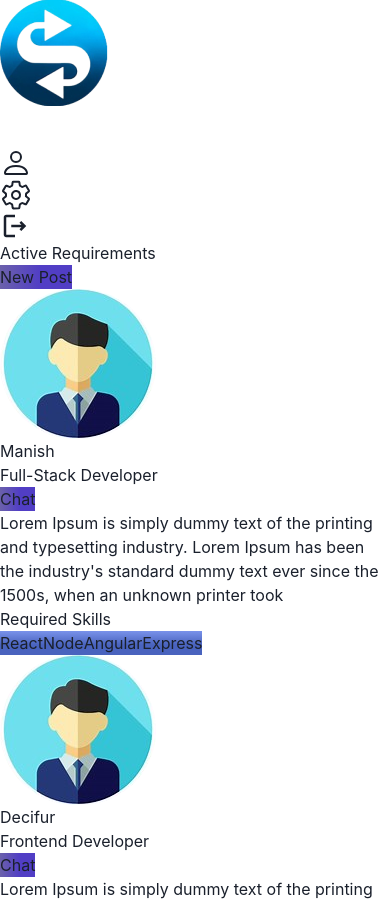
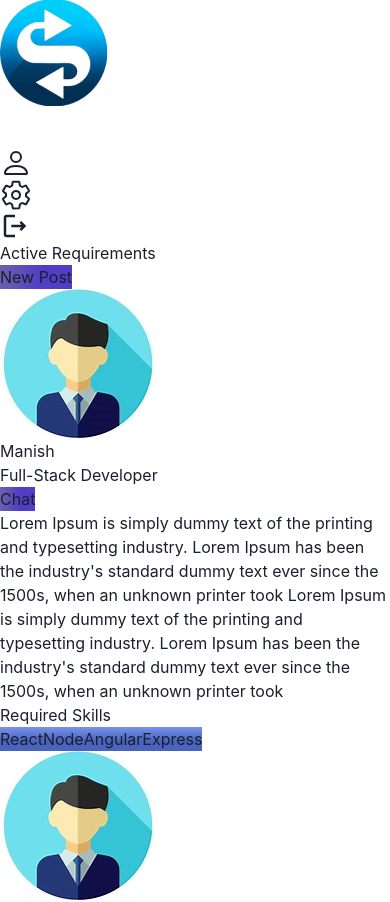
Before and after one commit to decifur/SkillSwap, a React (Vite) app: page / in a window 390 px wide. Shown: the top 902 px of the page. Built offline with nearby package versions, Linux system fonts and the light colour scheme; some icons are missing.

Commit message:
Fixed Responsiveness

```diff
--- a/src/components/HomeCards.jsx
+++ b/src/components/HomeCards.jsx
@@ -5,7 +5,7 @@
 const HomeCards = ({name, profileImg, profile, desc, skills}) => {
   return (
     <div className="flex flex-col h-[35vh] w-[52vw] bg-inherit rounded-2xl mt-[2rem] ml-12 shadow-[0px_1px_4px_#00000070] mb-5">
-      <div className="flex flex-row justify-between mt-4">
+      <div className="flex flex-row justify-between my-2">
         <div className="flex justify-start gap-3 mx-5">
           <img src={profileImg} alt="" className="h-[3rem] w-[3rem]"/>
           <div className="flex flex-col justify-start">
@@ -15,9 +15,9 @@ const HomeCards = ({name, profileImg, profile, desc, skills}) => {
         </div>
         <button className="btn h-[1.5rem] w-[4.5rem] text-[0.8rem] text-white ml-[12.6rem] mr-5 mt-2 rounded-2xl">Chat</button>
       </div>
-      <p className="text-[0.7rem] text-black/70 w-[40vw] p-5">{desc}</p>
-      <div className="h-[12vh] w-[48vw] bg-[#ebf2ff] rounded-2xl ml-5">
-        <h1 className="m-2 ml-5 text-black/60 font-semibold">Required Skills</h1>
+      <p className="text-[0.7rem] text-black/70 w-[40vw] h-12 p-2 overflow-y-auto mx-3">{desc}</p>
+      <div className="h-[12vh] w-[48vw] bg-[#ebf2ff] rounded-2xl my-2 ml-5">
+        <h1 className="m-1.5 ml-5 text-black/60 font-semibold">Required Skills</h1>
         <div className="flex justify-start ml-5 gap-4">
           {skills.map( (skill,index)=> (
             <button className="btnn h-[1.5rem] w-[4.5rem] text-[0.8rem] text-white rounded-2xl" key={index}>{skill.skill}</button>
--- a/src/constants/Activecards.js
+++ b/src/constants/Activecards.js
@@ -4,7 +4,7 @@ const Cards = [
         name : "Manish",
         profileImg : "./img/image_2023-12-28_21-50-20.png",
         profile : "Full-Stack Developer",
-        desc : "Lorem Ipsum is simply dummy text of the printing and typesetting industry. Lorem Ipsum has been the industry's standard dummy text ever since the 1500s, when an unknown printer took",
+        desc : "Lorem Ipsum is simply dummy text of the printing and typesetting industry. Lorem Ipsum has been the industry's standard dummy text ever since the 1500s, when an unknown printer took Lorem Ipsum is simply dummy text of the printing and typesetting industry. Lorem Ipsum has been the industry's standard dummy text ever since the 1500s, when an unknown printer took  ",
         skills : [
             { skill : "React"},
             { skill : "Node"},
@@ -29,7 +29,7 @@ const Cards = [
         name : "Sajid",
         profileImg : "./img/image_2023-12-28_21-50-20.png",
         profile : "Backend Developer",
-        desc : "Lorem Ipsum is simply dummy text of the printing and typesetting industry. Lorem Ipsum has been the industry's standard dummy text ever since the 1500s, when an unknown printer took",
+        desc : "Lorem Ipsum is simply dummy text of the printing and typesetting industry. Lorem Ipsum has been the industry's standard dummy text ever since the 1500s, when an unknown printer took Lorem Ipsum is simply dummy text of the printing and typesetting industry. Lorem Ipsum has been the industry's standard dummy text ever since the 1500s, when an unknown printer took Lorem Ipsum is simply dummy text of the printing and typesetting industry. Lorem Ipsum has been the industry's standard dummy text ever since the 1500s, when an unknown printer took",
         skills : [
             { skill : "Node"},
             { skill : "Express"}
--- a/src/pages/Home.jsx
+++ b/src/pages/Home.jsx
@@ -24,12 +24,12 @@ const home = () => {
             </div>
         </div>
         {/* 2nd part */}
-        <div className="flex flex-col justify-start h-[58vh] w-[23vw] bg-[#ebf2ff] shadow-[0px_1px_4px_#00000070] mt-[2rem] rounded-2xl">
-            <h1 className="text-black/60 text-xl font-semibold mx-4 my-5">Post Requirement</h1>
+        <div className="flex flex-col justify-start h-96 w-[23vw] bg-[#ebf2ff] shadow-[0px_1px_4px_#00000070] mt-[2rem] rounded-2xl">
+            <h1 className="text-black/60 text-xl font-semibold mx-4 my-4">Post Requirement</h1>
             <input className=" p-[0.3rem] px-4 rounded-2xl w-[21vw] mx-3 -mt-2" placeholder="Search Skills..."/>
-            <textarea className=" p-2 rounded-2xl w-[21vw] h-[15vh] mx-3 mt-4" placeholder="Added skills"/>
-            <textarea className=" p-2 rounded-2xl w-[21vw] h-[15vh] mx-3 mt-4" placeholder="Desciption"/>
-            <button className="btn h-7 w-[6rem] text-sm text-white ml-[12.6rem] mr-20 mt-5 rounded-2xl">Post</button>
+            <textarea className=" p-2 rounded-2xl w-[21vw] h-[25%] mx-3 mt-4" placeholder="Added skills"/>
+            <textarea className=" p-2 rounded-2xl w-[21vw] h-[30%] mx-3 mt-4" placeholder="Desciption"/>
+            <button className="btn h-7 w-[6rem] text-sm text-white ml-auto mr-5 mt-4 rounded-2xl">Post</button>
         </div>
     </div>
   )
```
